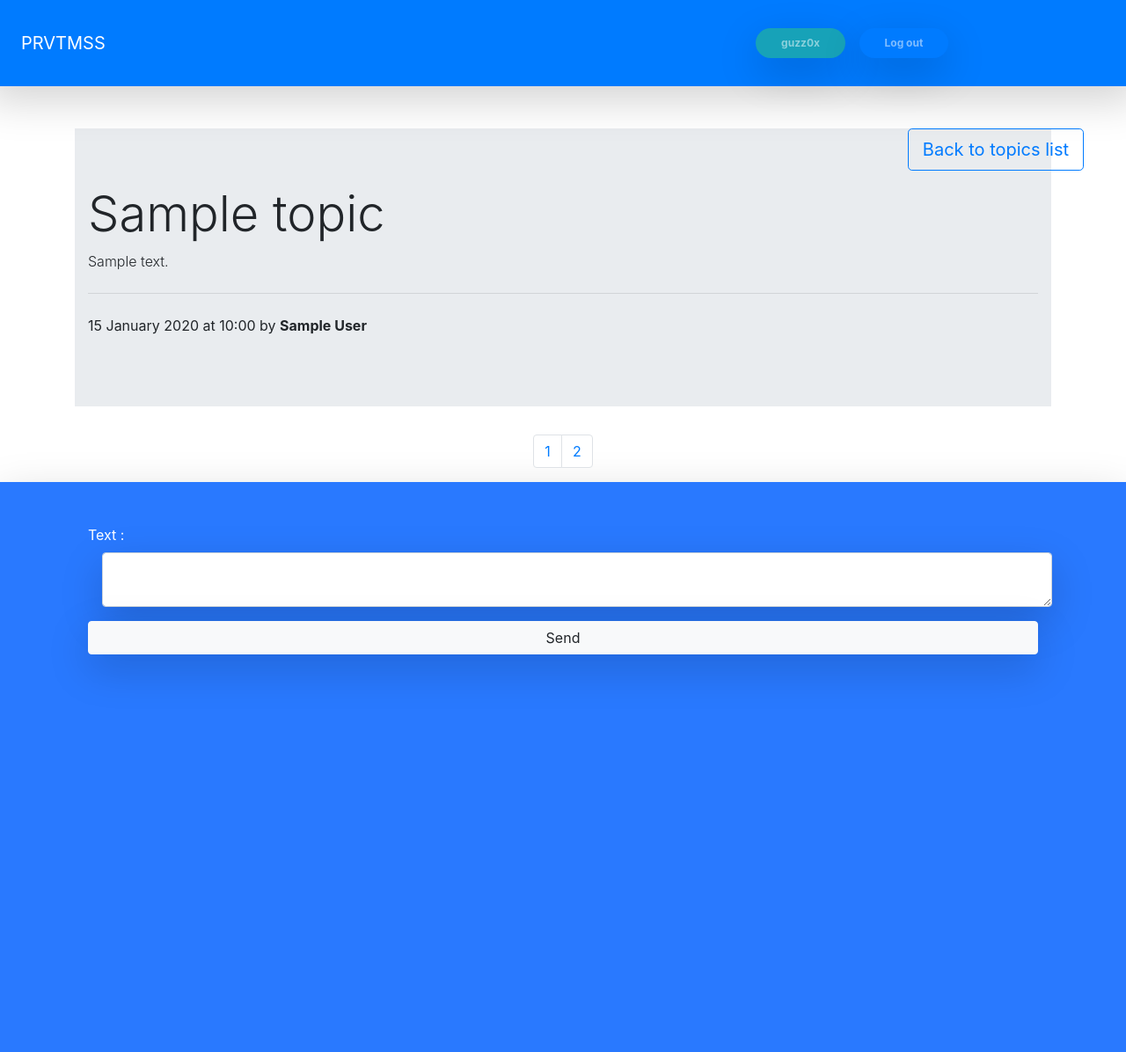
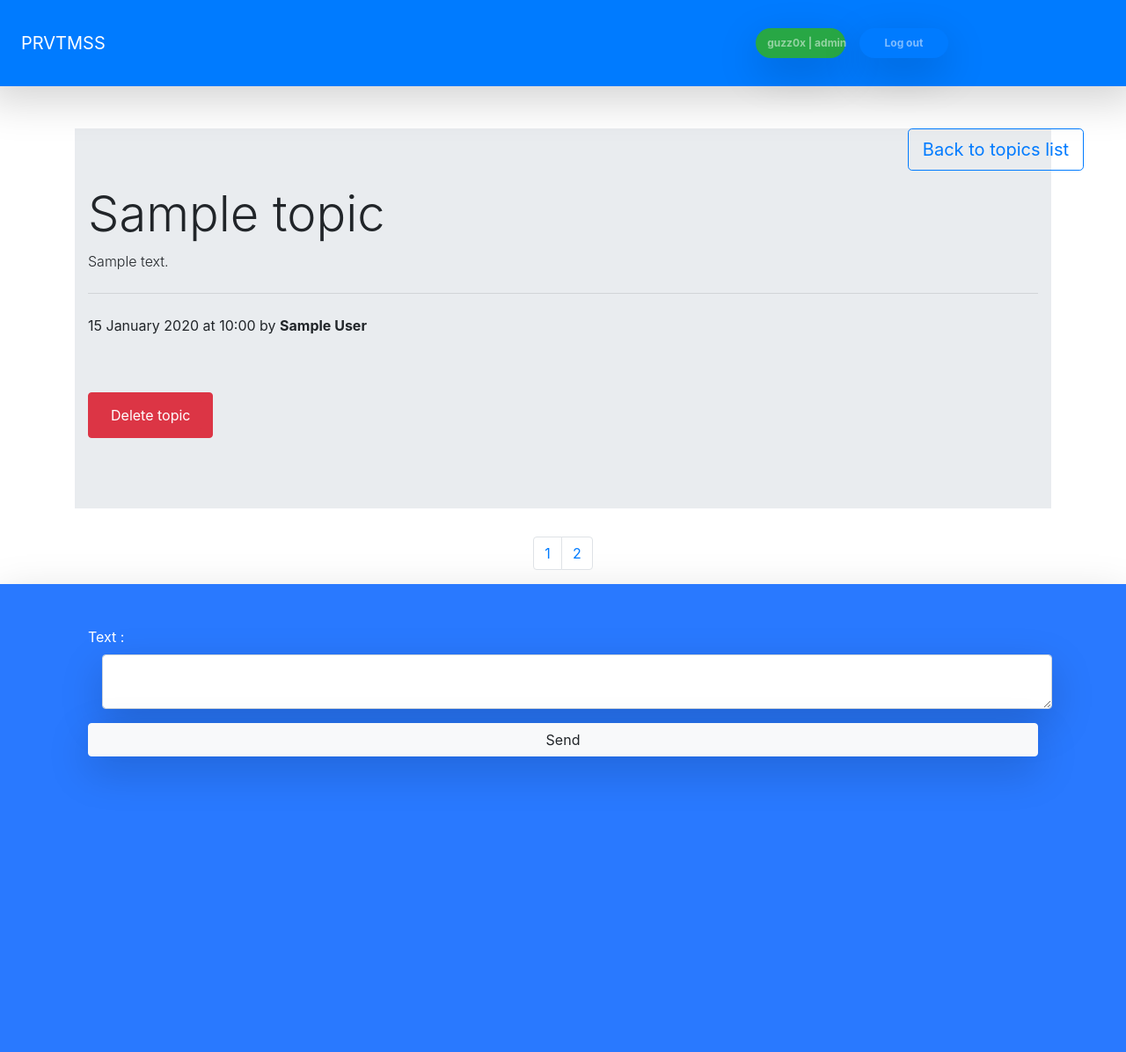
Before and after one commit to guzzdev/PRVT-forum-service, a PHP site: page /topic.php?topic=1 in a window 1280 px wide. Shown: the whole page at 88% size. Before the commit the page ends 773 px from the top, so only its background shows below. Run offline with PHP 8.4, Linux system fonts and the light colour scheme; a user stored in the database is signed in; tables that the repository leaves empty hold one stand-in row (values such as "Sample post").

Commit message:
Moderation
Adding little moderation tools

```diff
--- a/logout.php
+++ b/logout.php
@@ -3,6 +3,7 @@
 unset($_SESSION['connected']);
 unset($_SESSION['username']);
 unset($_SESSION['public_id']);
+unset($_SESSION['is_admin']);
 
 header('Location: index.php');
 
--- a/model/CommentManager.php
+++ b/model/CommentManager.php
@@ -38,4 +38,13 @@
       return $reqComments;
     }
 
+    public function deleteComment($publicId){
+        $db = $this->dbConnect();
+
+        $deleteCommentSql = " DELETE FROM `comments` WHERE `comments`.`id_public` = :publicId";
+        $reqDeleteComment = $db->prepare($deleteCommentSql);
+        $reqDeleteComment->bindParam(":publicId",$publicId, PDO::PARAM_STR);
+        $reqDeleteComment->execute();
+    }
+
 }
--- a/model/ConnectionManager.php
+++ b/model/ConnectionManager.php
@@ -80,6 +80,7 @@
               $_SESSION['connected'] = 1;
               $_SESSION['username'] = $username;
               $_SESSION['public_id'] = $result['public_id'];
+              $_SESSION['is_admin'] = $result['is_admin'];
 
               header('Location: topic.php');
           }
--- a/model/TopicManager.php
+++ b/model/TopicManager.php
@@ -37,6 +37,15 @@
             'author_public_id' => $userPublicID));
     }
 
+    public function deleteTopic($publicId, $username, $sanction=false){
+        $db = $this->dbConnect();
+
+        $deleteTopciSql = "DELETE FROM `topic` WHERE `topic`.`public_id` = :publicId";
+        $reqDeleteTopic = $db->prepare($deleteTopciSql);
+        $reqDeleteTopic->bindParam(":publicId",$publicId, PDO::PARAM_STR);
+        $reqDeleteTopic->execute();
+    }
+
     public function getTopics($page)
     {
         $nbrPage = 10;
--- a/public/included_files/header.php
+++ b/public/included_files/header.php
@@ -2,12 +2,27 @@
 <nav class="shadow-lg p-4 navbar navbar-expand-lg navbar-dark bg-primary row">
   <a class="navbar-brand col-sm-8" href="#">PRVTMSS</a>
     <div class="navbar-nav col-sm-4 row">
+      <?php
+      if($_SESSION['is_admin'] == 1){
+        ?>
+      <div class="nav-item col-sm-3 rounded-pill m-2 badge badge-success shadow-lg">
+        <a class="nav-link"><?= $_SESSION['username']?> | admin</a>
+      </div>
+      <div class="nav-item col-sm-3 rounded-pill m-2 badge badge-primary shadow-lg">
+        <a class="nav-link" href="logout.php">Log out</a>
+      </div>
+        <?php
+      }
+      else{
+          ?>
       <div class="nav-item col-sm-3 rounded-pill m-2 badge badge-info shadow-lg">
         <a class="nav-link"><?= $_SESSION['username']?></a>
       </div>
       <div class="nav-item col-sm-3 rounded-pill m-2 badge badge-primary shadow-lg">
         <a class="nav-link" href="logout.php">Log out</a>
       </div>
+      <?php
+      }?>
     </div>
   </nav>
 </header>
--- a/view/viewTopics.php
+++ b/view/viewTopics.php
@@ -14,6 +14,12 @@
               <p><?php echo date_format($topicDate, 'd F Y'); ?> at <?php echo date_format($topicDate, 'H:i'); ?> by
                   <strong><?php echo $topic['author_name']?></strong>
               </p>
+              <?php
+                if($_SESSION['is_admin'] == 1){echo("<br><br><form action=\"controller/deleteTopic.php\" method=\"POST\" class=\"btn btn-danger\">
+                  <input type=\"hidden\" name=\"deleteTopicAuthor\" value=". $topic['author_name'].">
+                  <input type=\"hidden\" name=\"deleteTopicId\" value=". $topic['public_id'].">
+                  <input type=\"submit\" class=\"btn btn-danger\" name=\"deleteTopic\" value=\"Delete topic\"></form>");}
+              ?>
           </div>
       </div>
   </section>
@@ -36,6 +42,14 @@
                     <cite>
                       <?= $comment['author_name'];?>
                     </cite>
+                    <?php
+                      if($_SESSION['is_admin'] == 1){
+                        echo("<br><br><form action=\"controller/deleteComment.php\" method=\"POST\" class=\"btn btn-danger\">
+                        <input type=\"hidden\" name=\"deleteCommentAuthor\" value=". $comment['author_name'].">
+                        <input type=\"hidden\" name=\"deleteCommentIdParrent\" value=". $comment['id_public_parent'].">
+                        <input type=\"hidden\" name=\"deleteCommentId\" value=". $comment['id_public'].">
+                        <input type=\"submit\" class=\"btn btn-danger\" name=\"deleteTopic\" value=\"Delete message\"></form>");}
+                    ?>
                   </footer>
                 </blockquote>
               </div>
```
Also changed, not shown: controller/deleteComment.php (added, +12 -0 lines), controller/deleteTopic.php (added, +13 -0 lines).
